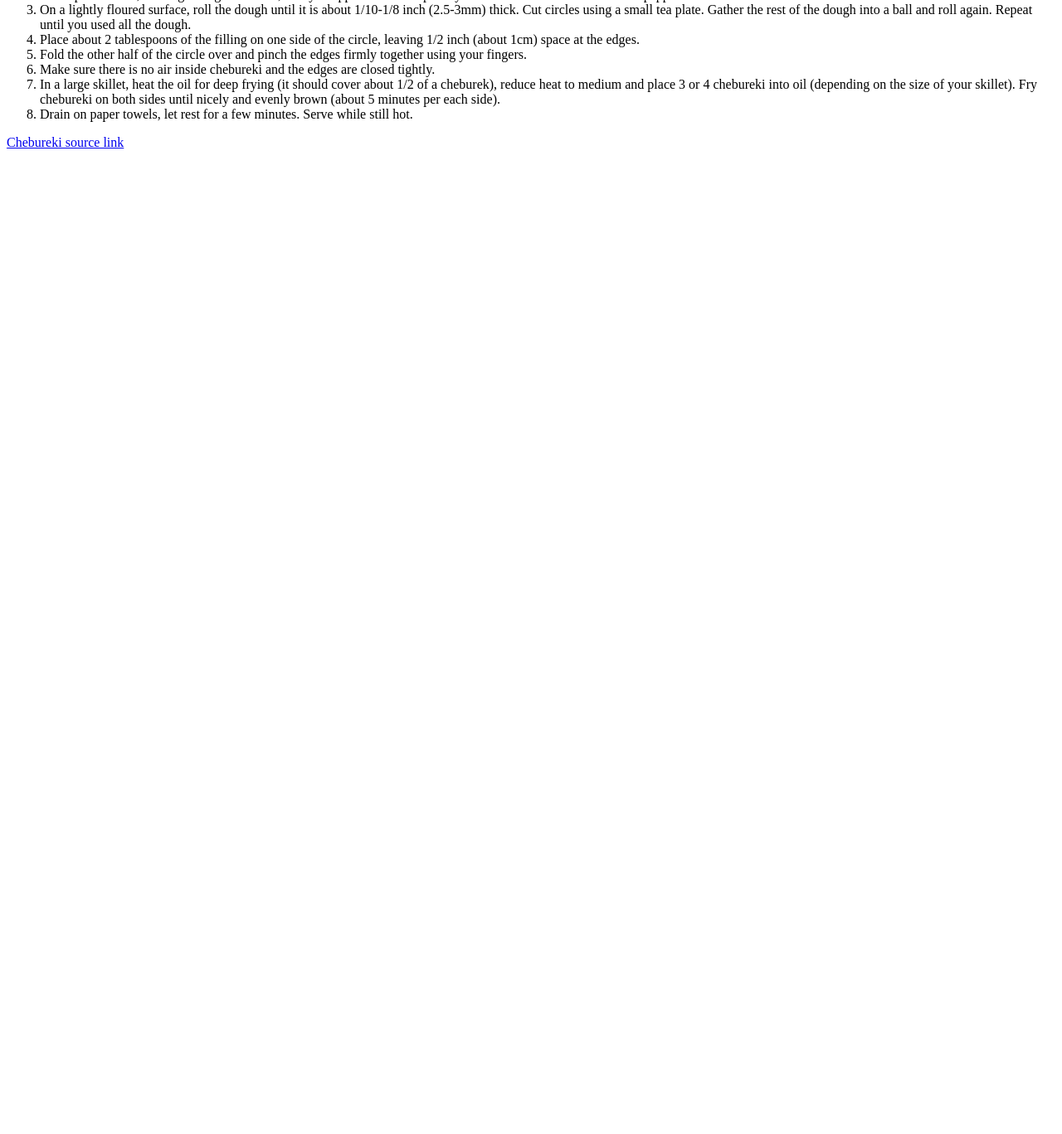
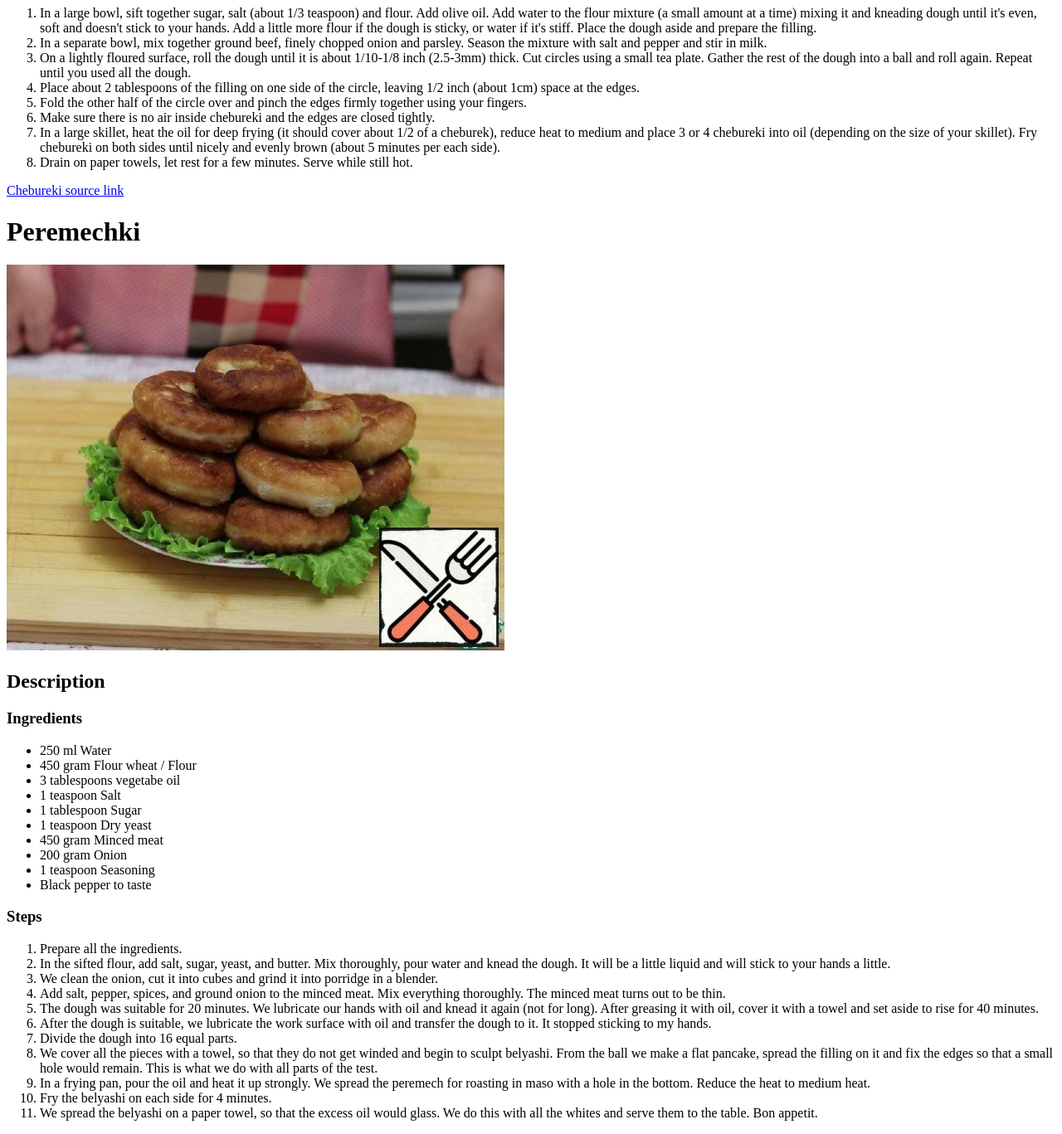
Before and after one commit to ottogrinn/recipes, a plain HTML site: page index.html in a window 1280 px wide. Shown: the part 780-2147 px from the top of the page at 83% size. Before the commit the page ends 969 px from the top, so only its background shows below. Drawn offline with Linux system fonts and the light colour scheme.

Commit message:
added peremechi

```diff
--- a/index.html
+++ b/index.html
@@ -8,7 +8,11 @@
 </head>
 <body>
     <h1>RECIPES</h1>
+
+    <h1>Chebureki</h1>
+
     <img src="./img/chebureki.jpg" alt="chebureki-image">
+
     <h2>Description</h2>
 
     <h3>Ingredients</h3>
@@ -38,5 +42,43 @@
         <li>Drain on paper towels, let rest for a few minutes. Serve while still hot.</li>
     </ol>
     <a href="https://www.mydeliciousmeals.com/recipe/deep-fried-beef-dumplings-chebureki">Chebureki source link</a>
+
+    <h1>Peremechki</h1>
+
+    <img src="./img/peremechki.jpg" alt="peremechi">
+
+    <h2>Description</h2>
+
+    <h3>Ingredients</h3>
+
+    <ul>
+        <li>250 ml Water</li>
+        <li>450 gram Flour wheat / Flour</li>
+        <li>3 tablespoons vegetabe oil</li>
+        <li>1 teaspoon Salt</li>
+        <li>1 tablespoon Sugar</li>
+        <li>1 teaspoon Dry yeast</li>
+        <li>450 gram Minced meat</li>
+        <li>200 gram Onion</li>
+        <li>1 teaspoon Seasoning</li>
+        <li>Black pepper to taste</li>
+    </ul>
+
+    <h3>Steps</h3>
+
+    <ol>
+        <li>Prepare all the ingredients.</li>
+        <li>In the sifted flour, add salt, sugar, yeast, and butter. Mix thoroughly, pour water and knead the dough. It will be a little liquid and will stick to your hands a little.</li>
+        <li>We clean the onion, cut it into cubes and grind it into porridge in a blender.</li>
+        <li>Add salt, pepper, spices, and ground onion to the minced meat. Mix everything thoroughly. The minced meat turns out to be thin.</li>
+        <li>The dough was suitable for 20 minutes. We lubricate our hands with oil and knead it again (not for long). After greasing it with oil, cover it with a towel and set aside to rise for 40 minutes.</li>
+        <li>After the dough is suitable, we lubricate the work surface with oil and transfer the dough to it. It stopped sticking to my hands.</li>
+        <li>Divide the dough into 16 equal parts.</li>
+        <li>We cover all the pieces with a towel, so that they do not get winded and begin to sculpt belyashi. From the ball we make a flat pancake, spread the filling on it and fix the edges so that a small hole would remain. This is what we do with all parts of the test.</li>
+        <li>In a frying pan, pour the oil and heat it up strongly. We spread the peremech for roasting in maso with a hole in the bottom. Reduce the heat to medium heat.</li>
+        <li>Fry the belyashi on each side for 4 minutes.</li>
+        <li>We spread the belyashi on a paper towel, so that the excess oil would glass. We do this with all the whites and serve them to the table. Bon appetit.</li>
+    </ol>
+
 </body>
 </html>
```
Also changed, not shown: img/peremechki.jpg (added).
